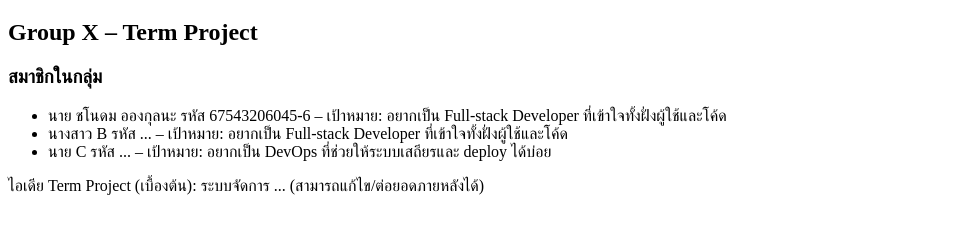
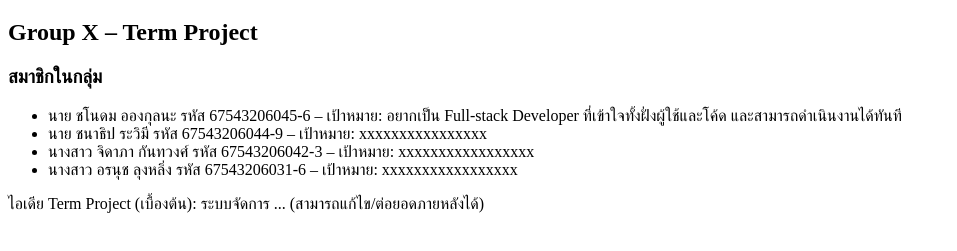
Before and after one commit to BlackglassesDev/engce301-2-2568-team-4bug, a plain HTML site: page index.html in a window 1280 px wide. Shown: the part 61-312 px from the top of the page, without its empty margins (0-957 px from the left). Drawn offline with Linux system fonts and the light colour scheme.

Commit message:
set environment and index

```diff
--- a/index.html
+++ b/index.html
@@ -10,9 +10,10 @@
 
   <h3>สมาชิกในกลุ่ม</h3>
   <ul>
-    <li>นาย ชโนดม อองกุลนะ รหัส 67543206045-6 – เป้าหมาย: อยากเป็น Full-stack Developer ที่เข้าใจทั้งฝั่งผู้ใช้และโค้ด</li>
-    <li>นางสาว B รหัส ... – เป้าหมาย: อยากเป็น Full-stack Developer ที่เข้าใจทั้งฝั่งผู้ใช้และโค้ด</li>
-    <li>นาย C รหัส ... – เป้าหมาย: อยากเป็น DevOps ที่ช่วยให้ระบบเสถียรและ deploy ได้บ่อย</li>
+    <li>นาย ชโนดม อองกุลนะ รหัส 67543206045-6 – เป้าหมาย: อยากเป็น Full-stack Developer ที่เข้าใจทั้งฝั่งผู้ใช้และโค้ด และสามารถดำเนินงานได้ทันที</li>
+    <li>นาย ชนาธิป  ระวิมี รหัส 67543206044-9 – เป้าหมาย: xxxxxxxxxxxxxxxx</li>
+    <li>นางสาว จิดาภา กันทวงศ์ รหัส 67543206042-3 – เป้าหมาย: xxxxxxxxxxxxxxxxx</li>
+    <li>นางสาว อรนุช  ลุงหลิ่ง รหัส 67543206031-6 – เป้าหมาย: xxxxxxxxxxxxxxxxx</li>
   </ul>
 
   <p>ไอเดีย Term Project (เบื้องต้น): ระบบจัดการ ... (สามารถแก้ไข/ต่อยอดภายหลังได้)</p>
```
Also changed, not shown: 1 other file.
